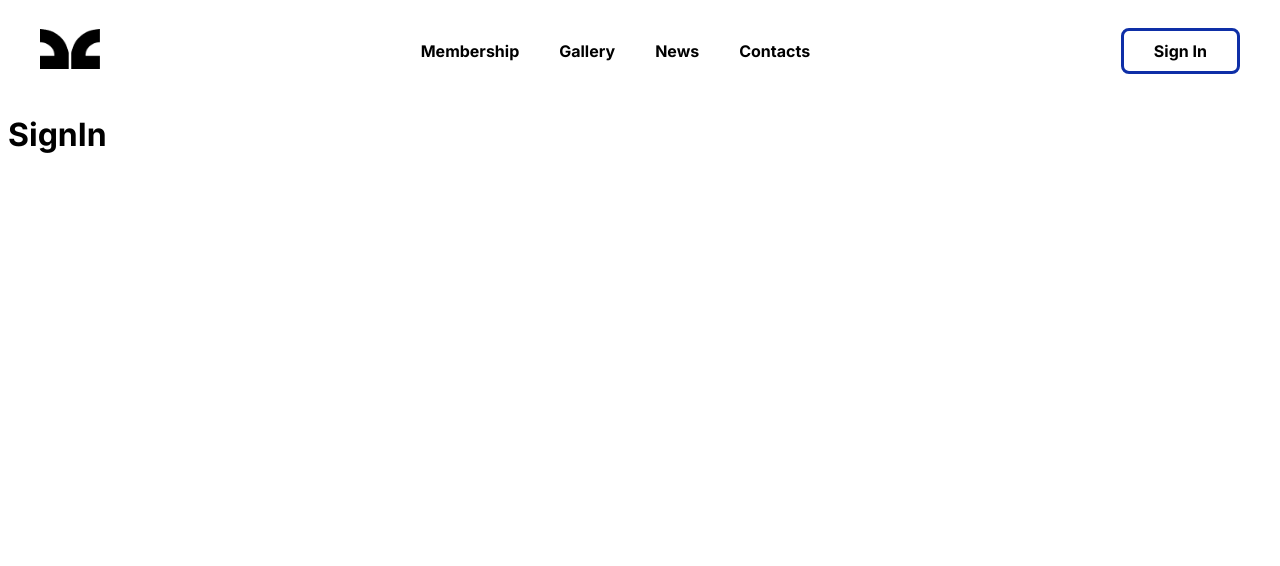
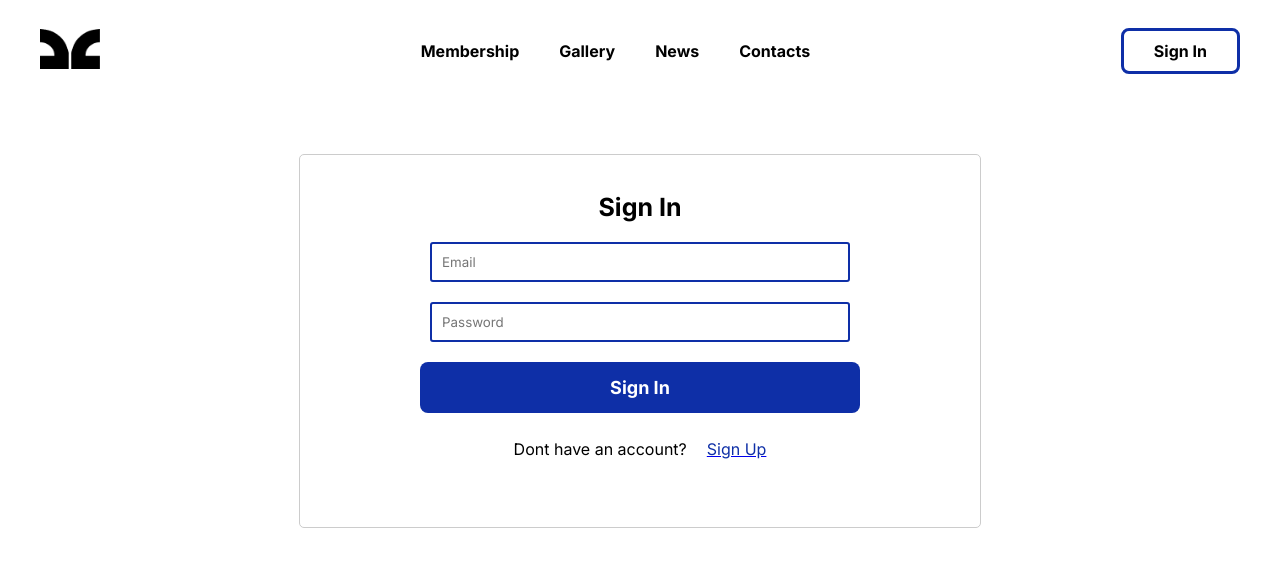
Before and after one commit to KarinaShupik/Kursova, a React (Vite) app in the folder client/: page /sign-in in a window 1280 px wide. Shown: the top 566 px of the page. Built offline with nearby package versions, Linux system fonts and the light colour scheme.

Commit message:
feat: complete sign in page functionality

```diff
--- a/client/src/pages/SignIn.jsx
+++ b/client/src/pages/SignIn.jsx
@@ -1,8 +1,59 @@
 import React from "react"
+import { Link, useNavigate } from "react-router-dom"
+import '../styles/SignUp.css'
+import { useState } from 'react'
 
 export function SignIn() {
+  const [formData, setFormData] = useState({})
+  const [error, setError] = useState(null)
+  const [loading, setLoading] = useState(false)
+  const navigate = useNavigate()
+  const handleChange = (e) =>{
+    setFormData({...formData, [e.target.id]: e.target.value})
+  }
+
+  const handleSubmit = async (e) => {
+    e.preventDefault()
+    try {
+      setLoading(true)
+      setError(false)
+      const res = await fetch('/api/auth/signin', {
+        method: 'POST',
+        headers: {
+          'Content-Type': 'application/json',
+        },
+        body: JSON.stringify(formData)
+      })
+      const data = await res.json()
+      setLoading(false)
+      if(data.success === false){
+        setError(true)
+        return;
+      }
+      navigate('/')
+    } catch (error) {
+      setLoading(false)
+      setError(true)
+    }
+  }
 
     return (
-      <h1>SignIn</h1>
+      <div className="sign-up_container">
+        <h1 className="page_title">Sign In</h1>
+        <form onSubmit={handleSubmit} className="sign-up_form">
+          <input type="email" placeholder="Email" id="email" className="email_input" onChange={handleChange}/>
+          <input type="password" placeholder="Password" id="password" className="password_input" onChange={handleChange}/>
+          <button disabled={loading} className="sign-up_btn">
+            {loading ? 'Loading...' : 'Sign In'}
+          </button>
+        </form>
+        <div className="add_info_sign-up">
+          <p>Dont have an account?</p>
+          <Link to="/sign-up">
+            <span className="sign-in_link">Sign Up</span>
+          </Link>
+        </div>
+        <p className='err_message'>{error && 'Something went wrong!'}</p>
+      </div>
     )
   }
--- a/client/src/pages/SignUp.jsx
+++ b/client/src/pages/SignUp.jsx
@@ -1,5 +1,5 @@
 import React from "react"
-import { Link } from "react-router-dom"
+import { Link, useNavigate } from "react-router-dom"
 import '../styles/SignUp.css'
 import { useState } from 'react'
 
@@ -7,6 +7,7 @@ export function SignUp() {
   const [formData, setFormData] = useState({})
   const [error, setError] = useState(null)
   const [loading, setLoading] = useState(false)
+  const navigate = useNavigate()
   const handleChange = (e) =>{
     setFormData({...formData, [e.target.id]: e.target.value})
   }
@@ -29,6 +30,7 @@ export function SignUp() {
         setError(true)
         return;
       }
+      navigate('/sign-in')
     } catch (error) {
       setLoading(false)
       setError(true)
@@ -47,8 +49,8 @@ export function SignUp() {
           </button>
         </form>
         <div className="add_info_sign-up">
-          <p>Have an account</p>
-          <Link to="/sing-in">
+          <p>Have an account?</p>
+          <Link to="/sign-in">
             <span className="sign-in_link">Sign In</span>
           </Link>
         </div>
```
Also changed, not shown: 1 other file (tests, documents, lock files or other folders).
